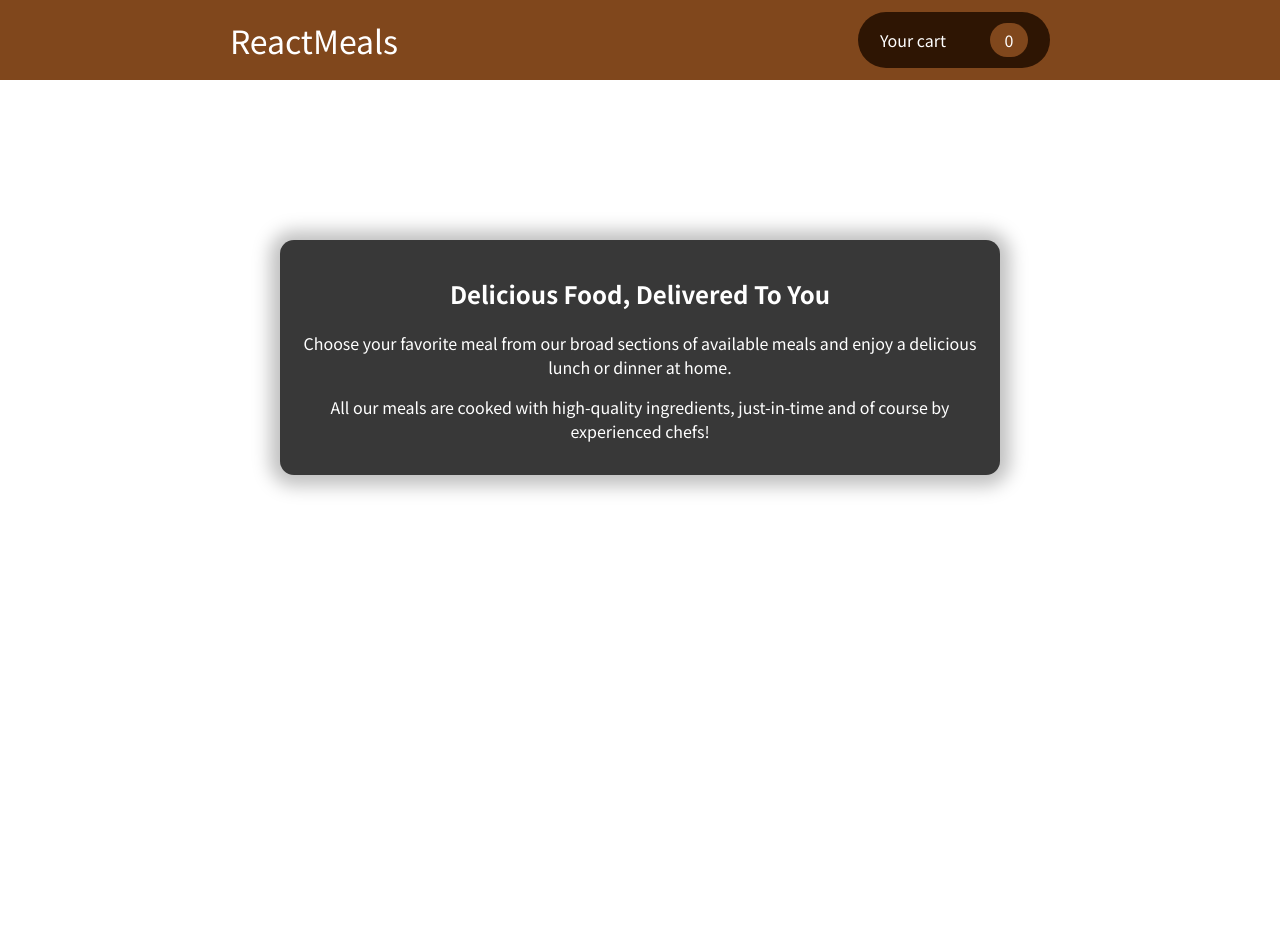
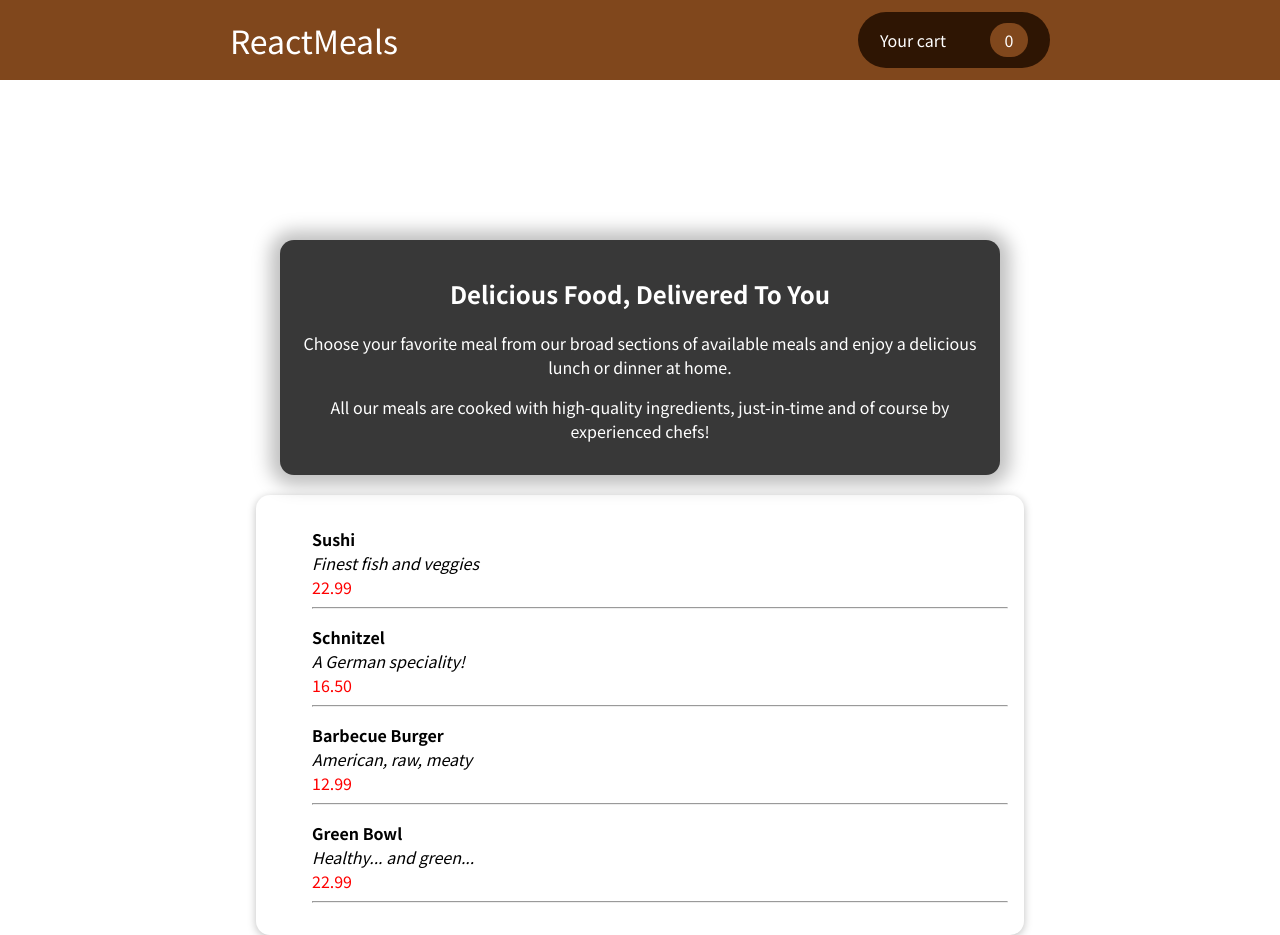
Before and after one commit to AmithChandru/restaurant-app, a JavaScript app: page / in a window 1280 px wide. Before the commit the page ends 800 px from the top, so only its background shows below. Built offline with nearby package versions, Linux system fonts and the light colour scheme.

Commit message:
Added items

```diff
--- a/src/App.js
+++ b/src/App.js
@@ -1,8 +1,31 @@
 import './Styles/home.css';
 
 function App() {
+
+  const items = [
+    {
+      name: 'Sushi',
+      description: 'Finest fish and veggies',
+      price: '22.99'
+    },
+    {
+      name: 'Schnitzel',
+      description: 'A German speciality!',
+      price: '16.50'
+    },
+    {
+      name: 'Barbecue Burger',
+      description: 'American, raw, meaty',
+      price: '12.99'
+    },
+    {
+      name: 'Green Bowl',
+      description: 'Healthy... and green...',
+      price: '22.99'
+    },
+  ]
   return (
-    <div>
+    <div style={{display: 'flex', flexDirection: 'column', alignItems: 'center'}}>
       <div className='header'>
         <span className='headerName'>ReactMeals</span>
         <div className='cart'>
@@ -17,6 +40,18 @@ function App() {
         <p>Choose your favorite meal from our broad sections of available meals and enjoy a delicious lunch or dinner at home.</p>
         <p>All our meals are cooked with high-quality ingredients, just-in-time and of course by experienced chefs!</p>
       </section>
+      <div className='foodList'>
+        {items.map((item) => {
+          return (
+            <ul style={{listStyleType: 'none'}}>
+              <li style={{fontWeight: 'bold'}}>{item.name}</li>
+              <li style={{fontStyle: 'italic'}}>{item.description}</li>
+              <li style={{color: 'red'}}>{item.price}</li>
+              <hr/>
+            </ul>
+          )
+        })}
+      </div>
     </div>
   );
 }
--- a/src/Styles/home.css
+++ b/src/Styles/home.css
@@ -48,3 +48,12 @@
   padding: 1rem;
   box-shadow: 0 1px 18px 10px rgba(0, 0, 0, 0.25);
 }
+
+.foodList {
+  padding: 1rem;
+  width: 60%;
+  box-shadow: 0 2px 8px rgba(0, 0, 0, 0.25);
+  border-radius: 14px;
+  background-color: white;
+  margin-top: 20px;
+}
```
